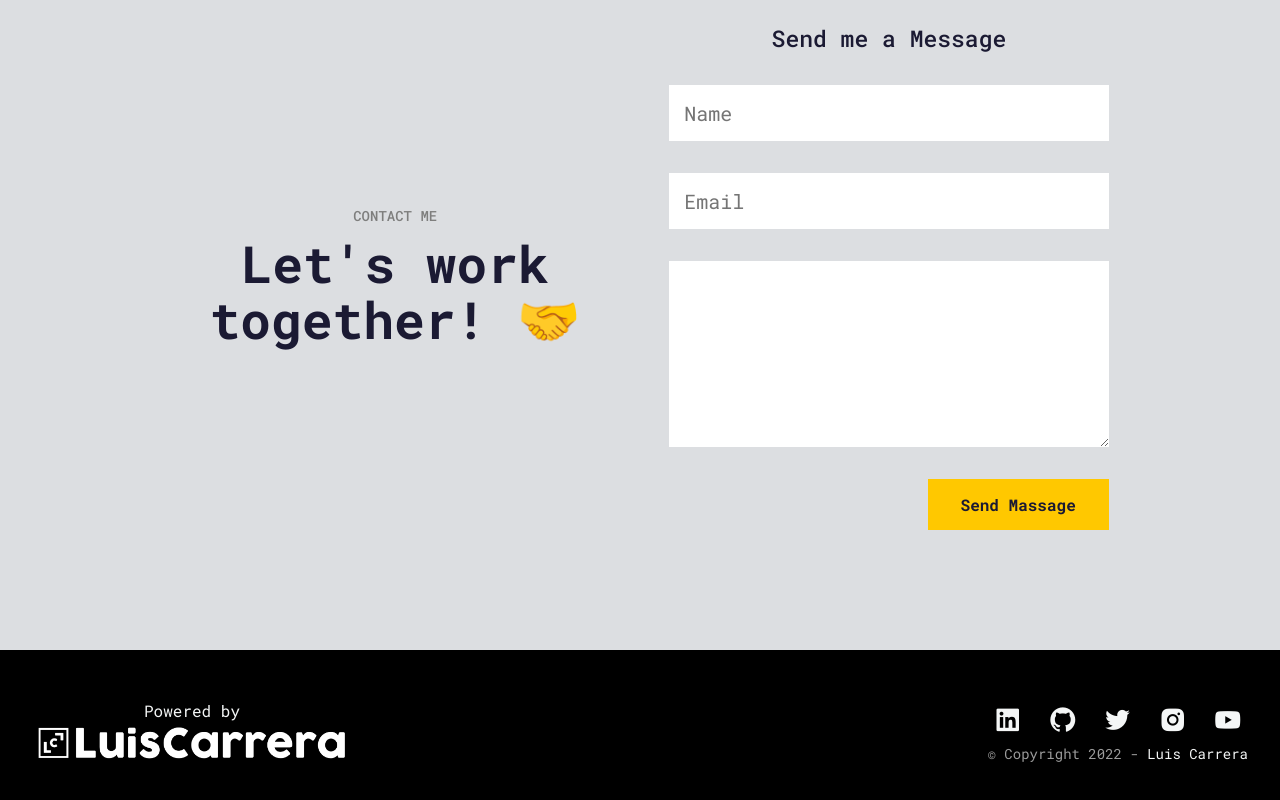
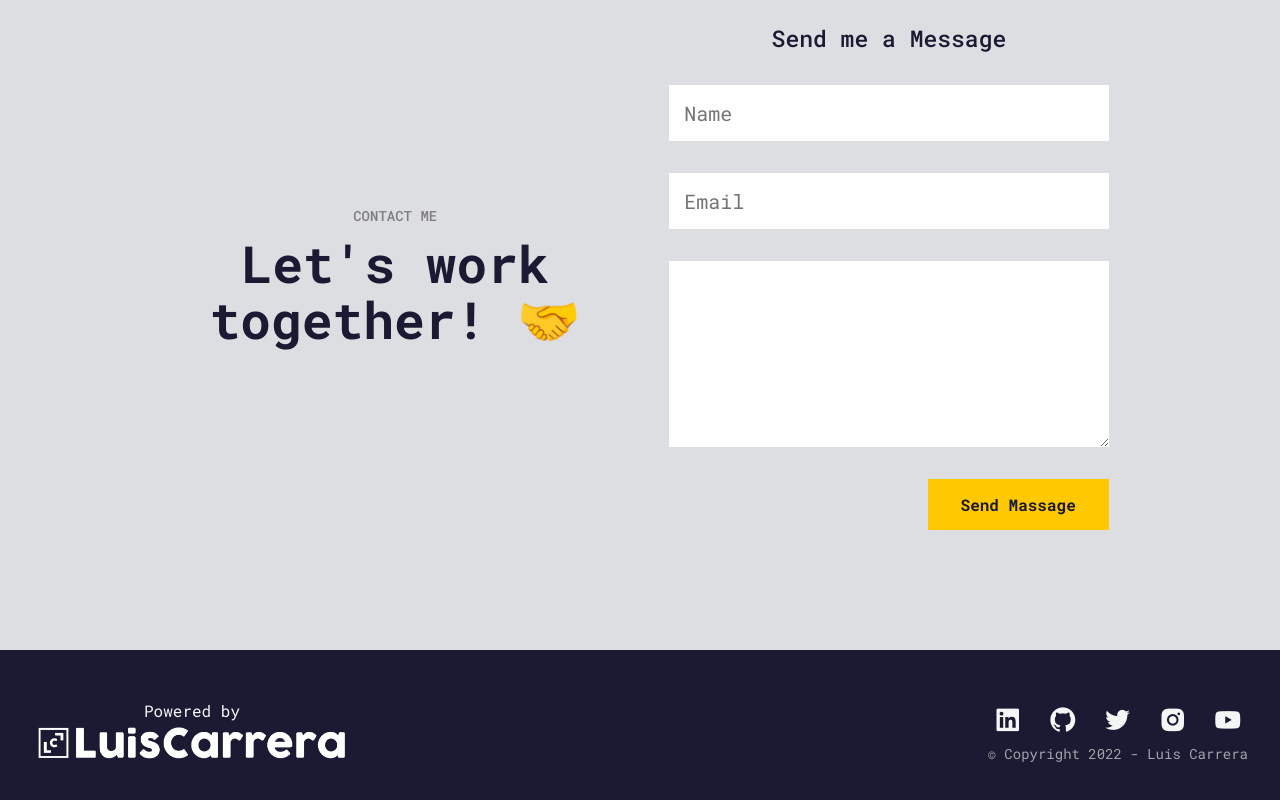
Before and after one commit to luiscarreradev/portfolio, a plain HTML site: page index.html in a window 1280 px wide. Shown: the part 4586-5386 px from the top of the page. Drawn offline with nearby package versions, Linux system fonts and the light colour scheme.

Commit message:
changed background color in footer

```diff
--- a/assets/scss/classes/_classes.scss
+++ b/assets/scss/classes/_classes.scss
@@ -12,8 +12,12 @@
     min-width: 300px;
     width: 100%;
 
+    &--gray{
+        background-color: var(--dark-gray);
+    }
+
     &--dark{
-        background-color: var(--dark-color);
+        background-color: var(--secondary-color);
     }
 }
 
--- a/assets/scss/components/_footer.scss
+++ b/assets/scss/components/_footer.scss
@@ -7,7 +7,7 @@
     row-gap: 3rem;
     height: 100%;
     padding: 3.5rem 0;
-    background-color: var(--dark-color);
+    background-color: var(--secondary-color);
     color: var(--light-color);
 
     &__logo{
--- a/index.html
+++ b/index.html
@@ -270,7 +270,7 @@
                         <li class="footer__item"><a href="https://www.instagram.com/luiscarreramv/" target="__blanck" class="footer__link"><i class='bx bxl-instagram-alt footer__icon'></i></a></li>
                         <li class="footer__item"><a href="https://www.youtube.com/c/RaceValley" target="__blanck" class="footer__link"><i class='bx bxl-youtube footer__icon'></i></a></li>
                     </ul>
-                    <p class="footer__text">© Copyright 2022 - <span>Luis Carrera</span></p>
+                    <p class="footer__text">© Copyright 2022 - Luis Carrera</p>
                 </div>
             </div>
         </footer>
```
Also changed, not shown: assets/css/styles.css, 1 other file.
